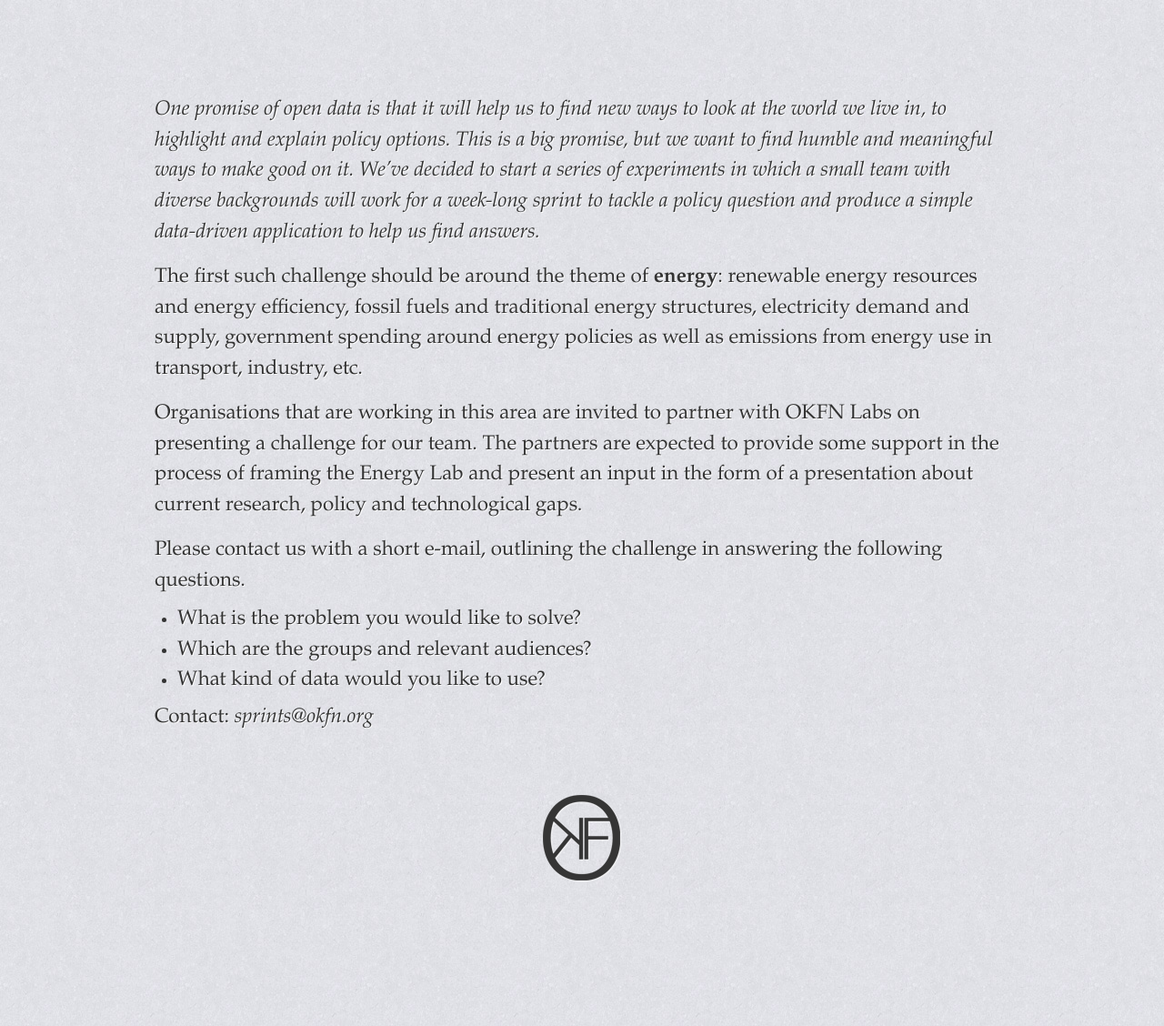
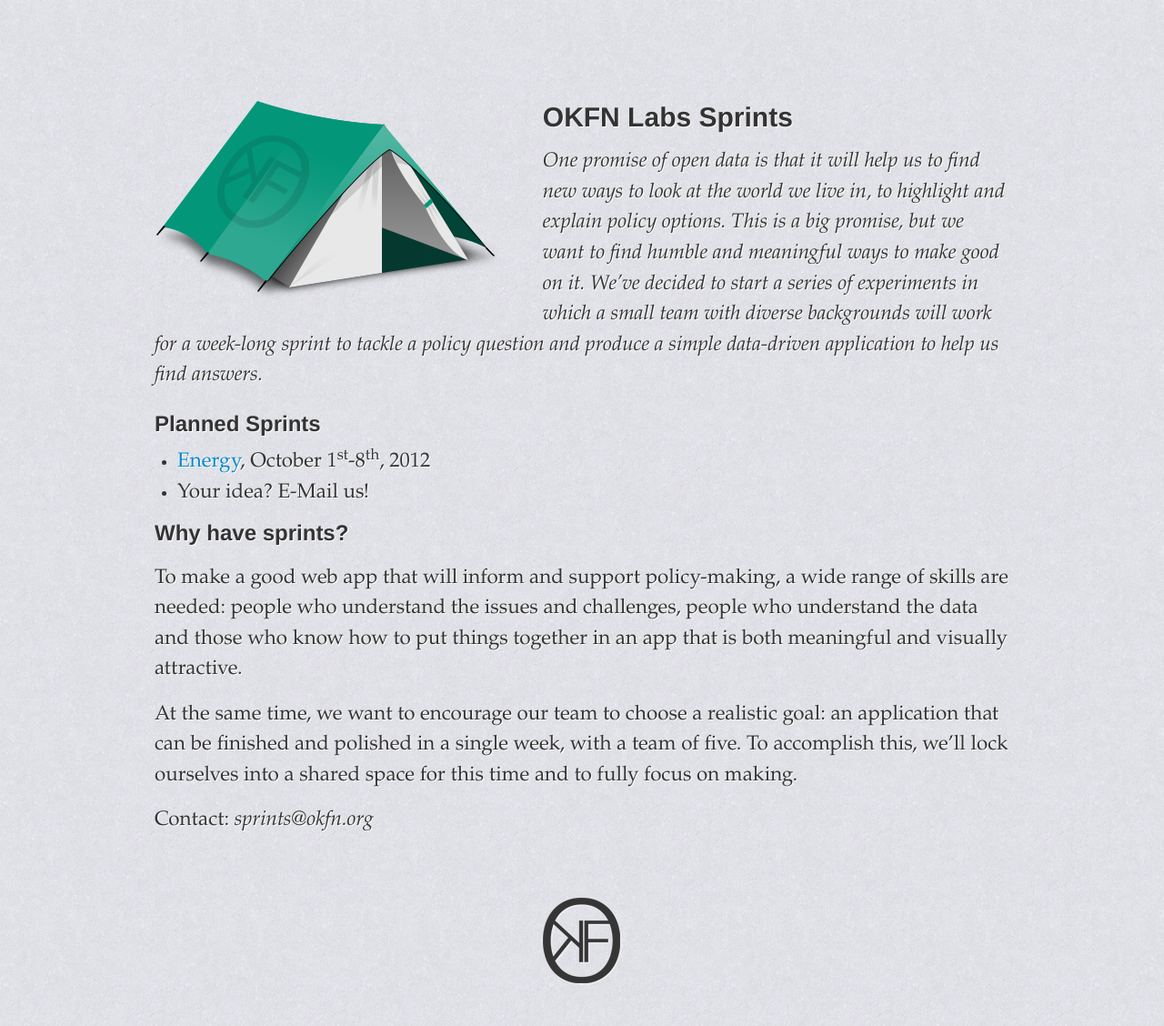
Before and after one commit to okfn/sprints.okfnlabs.org, a Jekyll site: the page built from index.md, in a window 1280 px wide. Shown: the whole page at 91% size. Built offline with Jekyll 4.4.1, drawn with Linux system fonts in a browser that asks for light colours; some web fonts are replaced; Markdown is read by kramdown in place of the engine named in the settings; before the commit the page ends 1014 px from its top, so only the background shows below that.

Commit message:
Split up content

```diff
--- a/css/style.css
+++ b/css/style.css
@@ -13,10 +13,13 @@ body {
 img.logo {
   float: left;
   margin-right: 2em;
+  margin-bottom: 1em;
 }
 
-h1 {
+h1, h2, h3 {
   font-family: "OpenSansBold", "Helvetica Neue", sans-serif;
+  margin-top: 0.7em;
+  margin-bottom: 0.4em;
 }
 
 h1 small {
--- a/index.md
+++ b/index.md
@@ -1,21 +1,31 @@
 ---
 layout: default
-title: OKFN Labs Energy Sprint
+title: OKFN Labs Sprints
 ---
 
-<p class="teaser">One promise of open data is that it will help us to find new ways to look at the world we live in, to highlight and explain policy options. This is a big promise, but we want to find humble and meaningful ways to make good on it. We’ve decided to start a series of experiments in which a small team with diverse backgrounds will work for a week-long sprint to tackle a policy question and produce a simple data-driven application to help us find answers.</p>
+<img src="/img/tent.png" class="logo">
 
-<p>The first such challenge should be around the theme of <strong>energy</strong>: renewable energy resources and energy efficiency, fossil fuels and traditional energy structures, electricity demand and supply, government spending around energy policies as well as emissions from energy use in transport, industry, etc.</p>
+<h1>
+  OKFN Labs Sprints
+</h1>
 
-<p>Organisations that are working in this area are invited to partner with OKFN Labs on presenting a challenge for our team. The partners are expected to provide some support in the process of framing the Energy Lab and present an input in the form of a presentation about current research, policy and technological gaps.</p>
+<p class="teaser">
+One promise of open data is that it will help us to find new ways to look at the world we live in, to highlight and explain policy options. This is a big promise, but we want to find humble and meaningful ways to make good on it. We’ve decided to start a series of experiments in which a small team with diverse backgrounds will work for a week-long sprint to tackle a policy question and produce a simple data-driven application to help us find answers.
+</p>
 
-<p>Please contact us with a short e-mail, outlining the challenge in answering the following questions.</p>
+<h2>Planned Sprints</h2>
+<ul>
+  <li><a href="/energy">Energy</a>,
+      October 1<sup>st</sup>-8<sup>th</sup>, 2012</li>
+  <li>Your idea? E-Mail us!</li>
+</ul>
 
-<ul>
-  <li>What is the problem you would like to solve?</li>
-  <li>Which are the groups and relevant audiences?</li>
-  <li>What kind of data would you like to use?</li>
-</ul>
+<h2>Why have sprints?</h2>
+
+<p>To make a good web app that will inform and support policy-making, a wide range of skills are needed: people who understand the issues and challenges, people who understand the data and those who know how to put things together in an app that is both meaningful and visually attractive.</p>
+
+<p>At the same time, we want to encourage our team to choose a realistic goal: an application that can be finished and polished in a single week, with a team of five. To accomplish this, we’ll lock ourselves into a shared space for this time and to fully focus on making.</p>
+
 
 <p>
 Contact: <em>sprints@okfn.org</em>
```
Also changed, not shown: energy/index.md (+14 -4 lines), img/turbine-tent.png (added).
